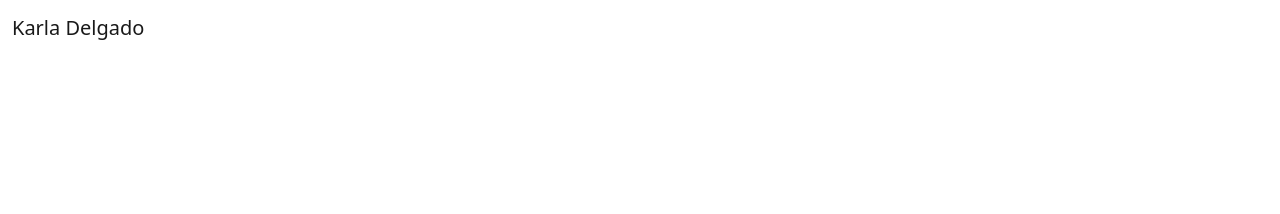
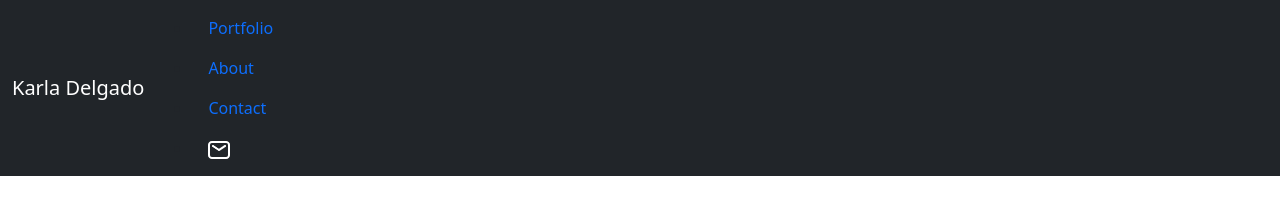
Before and after one commit to karlavdelgadof/Bootstrap-test-portfolio_pj, a plain HTML site: page index.html in a window 1280 px wide. Drawn offline with nearby package versions, Linux system fonts and the light colour scheme.

Commit message:
Add navbar links

```diff
--- a/index.html
+++ b/index.html
@@ -1,23 +1,48 @@
 <!DOCTYPE html>
 <html lang="en">
+
 <head>
   <meta charset="utf-8">
   <meta http-equiv="X-UA-Compatible" content="IE=edge">
   <meta name="viewport" content="width=device-width, initial-scale=1.0">
   <title>Karla's Portfolio Website</title>
-  <link href="https://cdn.jsdelivr.net/npm/bootstrap@5.2.0-beta1/dist/css/bootstrap.min.css" rel="stylesheet" integrity="sha384-0evHe/X+R7YkIZDRvuzKMRqM+OrBnVFBL6DOitfPri4tjfHxaWutUpFmBp4vmVor" crossorigin="anonymous">
+  <link href="https://cdn.jsdelivr.net/npm/bootstrap@5.0.2/dist/css/bootstrap.min.css" rel="stylesheet"
+    integrity="sha384-EVSTQN3/azprG1Anm3QDgpJLIm9Nao0Yz1ztcQTwFspd3yD65VohhpuuCOmLASjC" crossorigin="anonymous">
 </head>
+
 <body>
   <header>
-    <nav class="navbar navbar-expand-md fixed-top">
+    <nav class="navbar navbar-dark bg-dark navbar-expand-md fixed-top">
       <div class="container-fluid">
         <a class="navbar-brand" href="#">Karla Delgado</a>
-        <button class="navbar-toggler" type="button" data-bs-toggle="collapse" data-bs-target="#navbarNav" aria-controls="navbarNav" aria-expanded="false" aria-label="Toggle navigation">
+        <button class="navbar-toggler" type="button" data-bs-toggle="collapse" data-bs-target="#navbarNav"
+          aria-controls="navbarNav" aria-expanded="false" aria-label="Toggle navigation">
           <span class="navbar-toggler-icon"></span>
         </button>
+        <div class="collapse navbar-collapse" id="navbarNavAltMarkup">
+          <ul class="nabvar-nav me-auto mb-2 mb-md-0">
+            <li class="nav-item">
+              <a class="nav-link active" area-current="page" href="#">Portfolio</a>
+            </li>
+            <li class="nav-item">
+              <a class="nav-link active" area-current="page" href="#">About</a>
+            </li>
+            <li class="nav-item">
+              <a class="nav-link active" area-current="page" href="#">Contact</a>
+            </li>
+            <li class="nav-item">
+              <a class="nav-link active" area-current="page" href="#">
+                <img src="/images/Union.png" alt="Notificacion icon">
+              </a>
+            </li>
+          </ul>
+        </div>
       </div>
     </nav>
   </header>
-  <script src="https://cdn.jsdelivr.net/npm/bootstrap@5.2.0-beta1/dist/js/bootstrap.bundle.min.js" integrity="sha384-pprn3073KE6tl6bjs2QrFaJGz5/SUsLqktiwsUTF55Jfv3qYSDhgCecCxMW52nD2" crossorigin="anonymous"></script>
+  <script src="https://cdn.jsdelivr.net/npm/bootstrap@5.0.2/dist/js/bootstrap.bundle.min.js"
+  integrity="sha384-MrcW6ZMFYlzcLA8Nl+NtUVF0sA7MsXsP1UyJoMp4YLEuNSfAP+JcXn/tWtIaxVXM"
+  crossorigin="anonymous"></script>
 </body>
+
 </html>
```
Also changed, not shown: images/Union.png (added).
